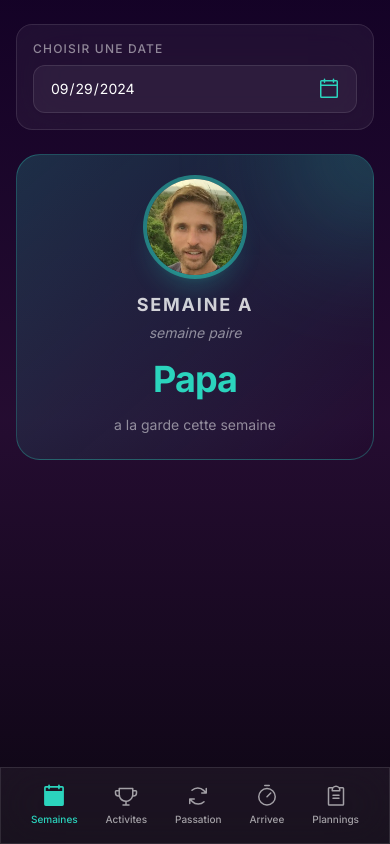
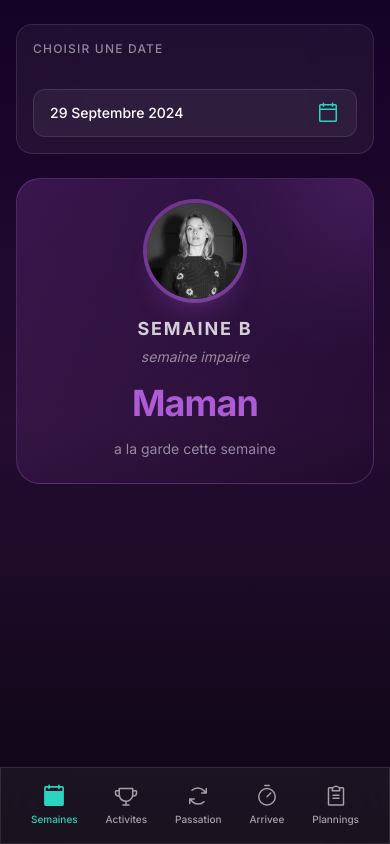
Before and after one commit to decuyperanthony/calendar-du-duck, a Next.js app: page /semaines in a window 390 px wide. Built offline with nearby package versions, Linux system fonts and the light colour scheme.

Commit message:
fix: replace native date input with styled button on mobile (#15)
Replace the unstable native date input with a custom DatePickerButton component
that displays a properly formatted date and triggers the native picker on

```diff
--- a/app/semaines/page.tsx
+++ b/app/semaines/page.tsx
@@ -1,11 +1,10 @@
 "use client";
 
 import { CustodyHero } from "@/components/common/custody-hero";
-import { Icon } from "@/components/common/icon";
-import { Input } from "@/components/ui/input";
+import { DatePickerButton } from "@/components/ui/date-picker-button";
 import { useScoped18n } from "@/lib/next-intl";
 import { getWeekType, today, WeekType } from "@/utils";
-import { ChangeEvent, useState } from "react";
+import { useState } from "react";
 
 const gardeConfig = {
   EVEN: { variant: "anthony", role: "papa" },
@@ -13,12 +12,13 @@
 } as const;
 
 const Page = () => {
+  const [selectedDate, setSelectedDate] = useState(today);
   const [weekType, setWeekType] = useState<WeekType>(getWeekType(today));
   const t = useScoped18n("common.week");
 
-  const handleDateChange = (e: ChangeEvent<HTMLInputElement>) => {
-    const date = e.target.value;
+  const handleDateChange = (date: string) => {
     if (date) {
+      setSelectedDate(date);
       setWeekType(getWeekType(date));
     }
   };
@@ -32,19 +32,10 @@
         <label className="block text-xs uppercase tracking-widest text-white/50 mb-2 font-medium">
           {t("choose-date")}
         </label>
-        <div className="relative">
-          <Input
-            type="date"
-            onChange={handleDateChange}
-            className="w-full pr-12"
-            defaultValue={today}
-          />
-          <Icon
-            name="calendar"
-            size="md"
-            className="absolute right-4 top-1/2 -translate-y-1/2 text-primary pointer-events-none"
-          />
-        </div>
+        <DatePickerButton
+          value={selectedDate}
+          onChange={handleDateChange}
+        />
       </div>
 
       {/* Custody Hero - BIG and visible */}
--- /dev/null
+++ b/components/ui/date-picker-button.tsx
@@ -0,0 +1,68 @@
+"use client";
+
+import { useRef, forwardRef, useImperativeHandle } from "react";
+import { cn } from "@/lib/utils";
+import { Icon } from "@/components/common/icon";
+import dayjs from "dayjs";
+import "dayjs/locale/fr";
+
+dayjs.locale("fr");
+
+type DatePickerButtonProps = {
+  value: string;
+  onChange: (date: string) => void;
+  className?: string;
+};
+
+const DatePickerButton = forwardRef<HTMLInputElement, DatePickerButtonProps>(
+  ({ value, onChange, className }, ref) => {
+    const inputRef = useRef<HTMLInputElement>(null);
+
+    useImperativeHandle(ref, () => inputRef.current as HTMLInputElement);
+
+    const formattedDate = dayjs(value).format("D MMMM YYYY");
+
+    const handleClick = () => {
+      inputRef.current?.showPicker();
+    };
+
+    return (
+      <div className={cn("relative", className)}>
+        {/* Hidden native date input */}
+        <input
+          ref={inputRef}
+          type="date"
+          value={value}
+          onChange={(e) => onChange(e.target.value)}
+          className="sr-only"
+          aria-hidden="true"
+        />
+
+        {/* Visible button */}
+        <button
+          type="button"
+          onClick={handleClick}
+          className={cn(
+            "flex items-center justify-between w-full h-12 rounded-xl",
+            "border border-white/10 bg-white/5 px-4",
+            "text-sm text-white transition-all duration-200",
+            "hover:bg-white/8 hover:border-white/20",
+            "focus:outline-none focus:ring-2 focus:ring-primary/50 focus:border-primary/50",
+            "active:scale-[0.98]"
+          )}
+        >
+          <span className="font-medium capitalize">{formattedDate}</span>
+          <Icon
+            name="calendar"
+            size="md"
+            className="text-primary flex-shrink-0"
+          />
+        </button>
+      </div>
+    );
+  }
+);
+
+DatePickerButton.displayName = "DatePickerButton";
+
+export { DatePickerButton };
```
